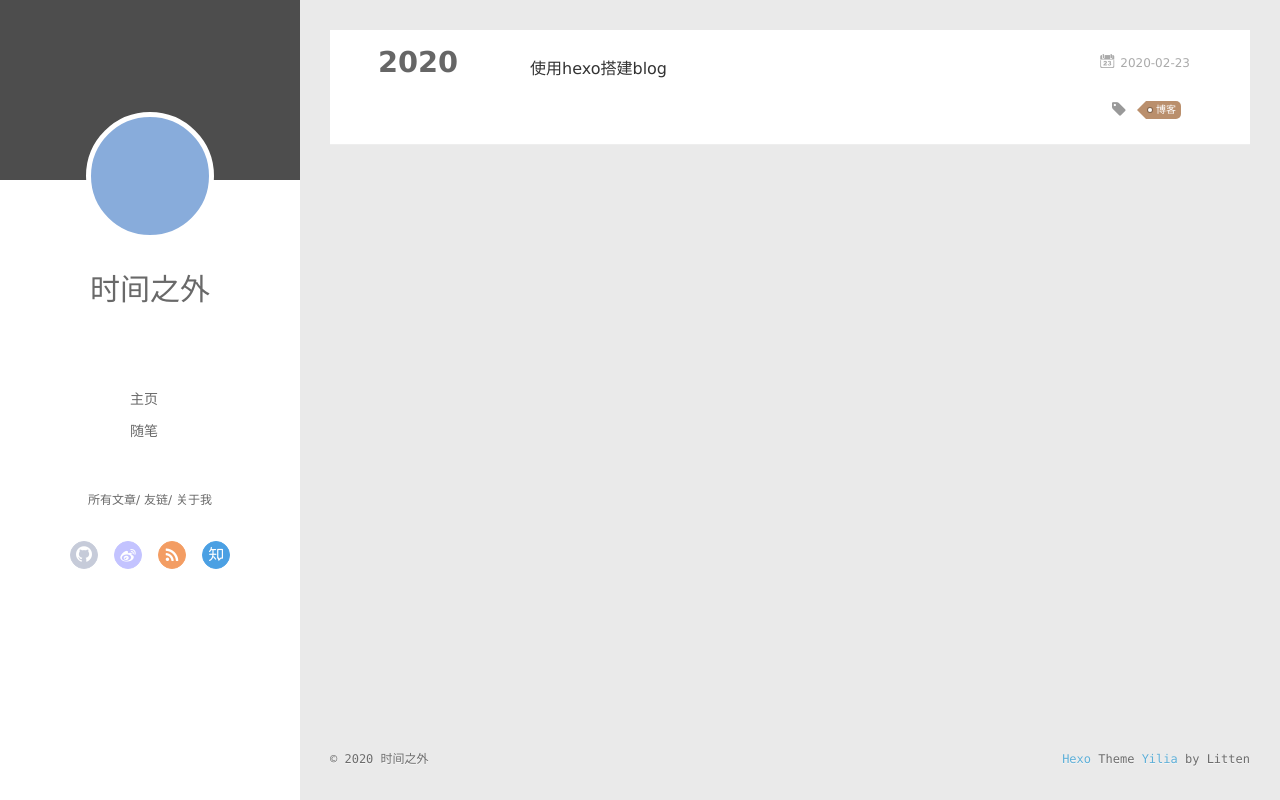
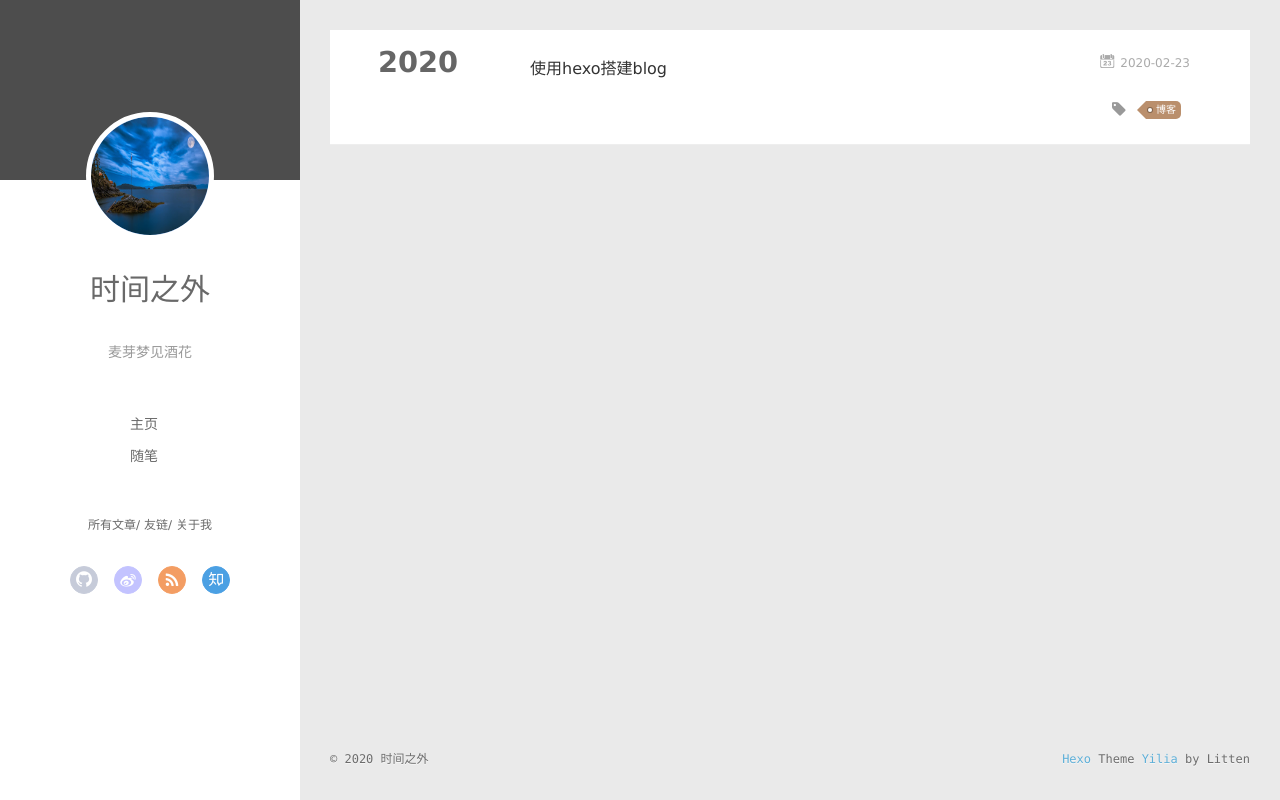
Before and after one commit to JohnBuffalo/JohnBuffalo.github.io, a plain HTML site: page archives/2020/02/index.html in a window 1280 px wide. Drawn offline with Linux system fonts and the light colour scheme.

Commit message:
Site updated: 2020-02-24 22:37:16

```diff
--- a/archives/2020/02/index.html
+++ b/archives/2020/02/index.html
@@ -8,10 +8,12 @@
   <link rel="dns-prefetch" href="http://yoursite.com">
   <title>Archives: 2020/2 | 时间之外的往事</title>
   <meta name="viewport" content="width=device-width, initial-scale=1, maximum-scale=1">
-  <meta property="og:type" content="website">
+  <meta name="description" content="码农,精酿">
+<meta property="og:type" content="website">
 <meta property="og:title" content="时间之外的往事">
 <meta property="og:url" content="http://yoursite.com/archives/2020/02/index.html">
 <meta property="og:site_name" content="时间之外的往事">
+<meta property="og:description" content="码农,精酿">
 <meta property="og:locale" content="en_US">
 <meta property="article:author" content="时间之外">
 <meta name="twitter:card" content="summary">
@@ -43,11 +45,13 @@
 <div class="intrude-less">
 	<header id="header" class="inner">
 		<a href="/" class="profilepic">
-			<img src="" class="js-avatar">
+			<img src="/avatar.jpg" class="js-avatar show">
 		</a>
 		<hgroup>
 		  <h1 class="header-author"><a href="/">时间之外</a></h1>
 		</hgroup>
+
+		<p class="header-subtitle">麦芽梦见酒花</p>
 
 
 		<nav class="header-menu">
@@ -101,11 +105,13 @@
 	<div class="intrude-less">
 		<header id="header" class="inner">
 			<div class="profilepic">
-				<img src="" class="js-avatar">
+				<img src="/avatar.jpg" class="js-avatar">
 			</div>
 			<hgroup>
 			  <h1 class="header-author js-header-author">时间之外</h1>
 			</hgroup>
+
+			<p class="header-subtitle"><i class="icon icon-quo-left"></i>麦芽梦见酒花<i class="icon icon-quo-right"></i></p>
 
 
 
```
Also changed, not shown: 2020/02/23/使用hexo搭建blog/index.html (+6 -2 lines), archives/2020/index.html (+9 -3 lines), archives/index.html (+9 -3 lines), index.html (+9 -3 lines), tags/博客/index.html (+9 -3 lines), avatar.jpg (added).
